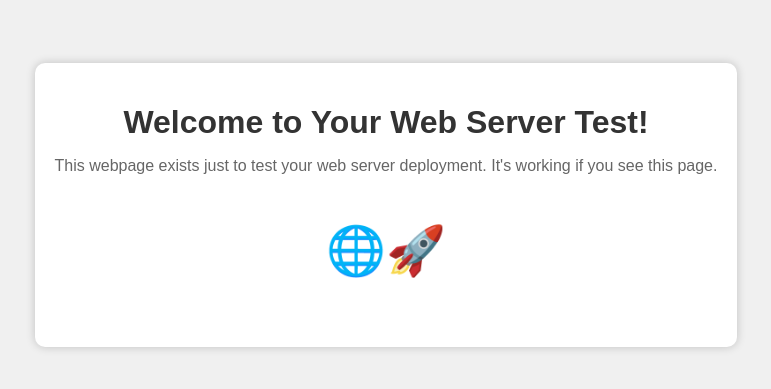
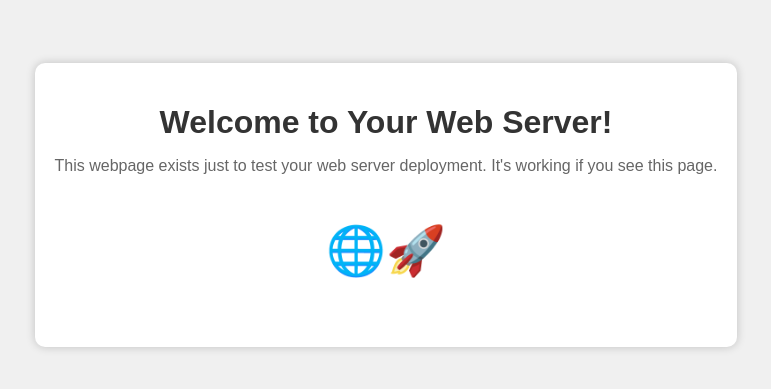
Before and after one commit to whgDosumi/sample_web, a plain HTML site: page index.html in a window 1280 px wide. Shown: the part 195-584 px from the top of the page, without its empty margins (254-1025 px from the left). Drawn offline with Linux system fonts and the light colour scheme.

Commit message:
update web text

```diff
--- a/index.html
+++ b/index.html
@@ -42,7 +42,7 @@
 
 <body>
     <div class="container">
-        <h1>Welcome to Your Web Server Test!</h1>
+        <h1>Welcome to Your Web Server!</h1>
         <p>This webpage exists just to test your web server deployment. It's working if you see this page.</p>
         <p class="emoji">🌐🚀</p>
     </div>
```
